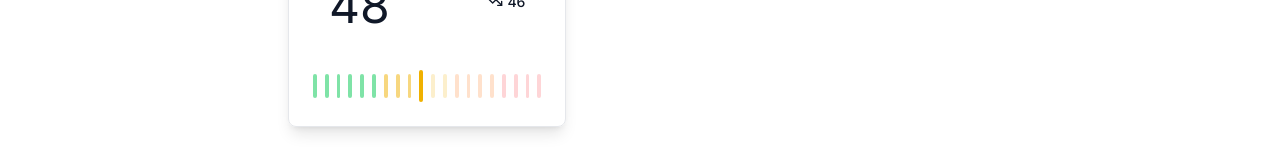
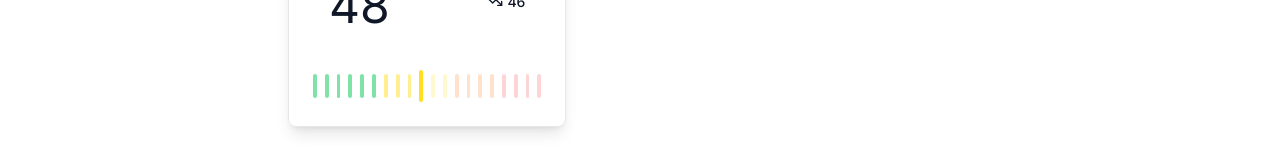
Before and after one commit to dlevenson44/dune-dashboard, a Next.js app: page / in a window 1280 px wide. Shown: the part 321-481 px from the top of the page. Built offline with nearby package versions, Linux system fonts and the light colour scheme.

Commit message:
fix yellow shade

```diff
--- a/features/dashboard/components/RiskScore.tsx
+++ b/features/dashboard/components/RiskScore.tsx
@@ -18,6 +18,7 @@ const RiskScore: React.FC<RiskScoreProps> = ({ data }) => {
     const score = data.score;
     const totalBars = 20;
     const currentBar = Math.floor((score / 100) * totalBars); // Bar containing the current score
+    console.log(score, totalBars)
 
     for (let i = 0; i < totalBars; i++) {
       let height = 'h-6';
@@ -28,7 +29,7 @@ const RiskScore: React.FC<RiskScoreProps> = ({ data }) => {
       if (i < totalBars * 0.3) {
         color = 'bg-green-500';
       } else if (i < totalBars * 0.6) {
-        color = 'bg-yellow-500';
+        color = 'bg-yellow-300';
       } else if (i < totalBars * 0.8) {
         color = 'bg-orange-500';
       } else {
```
